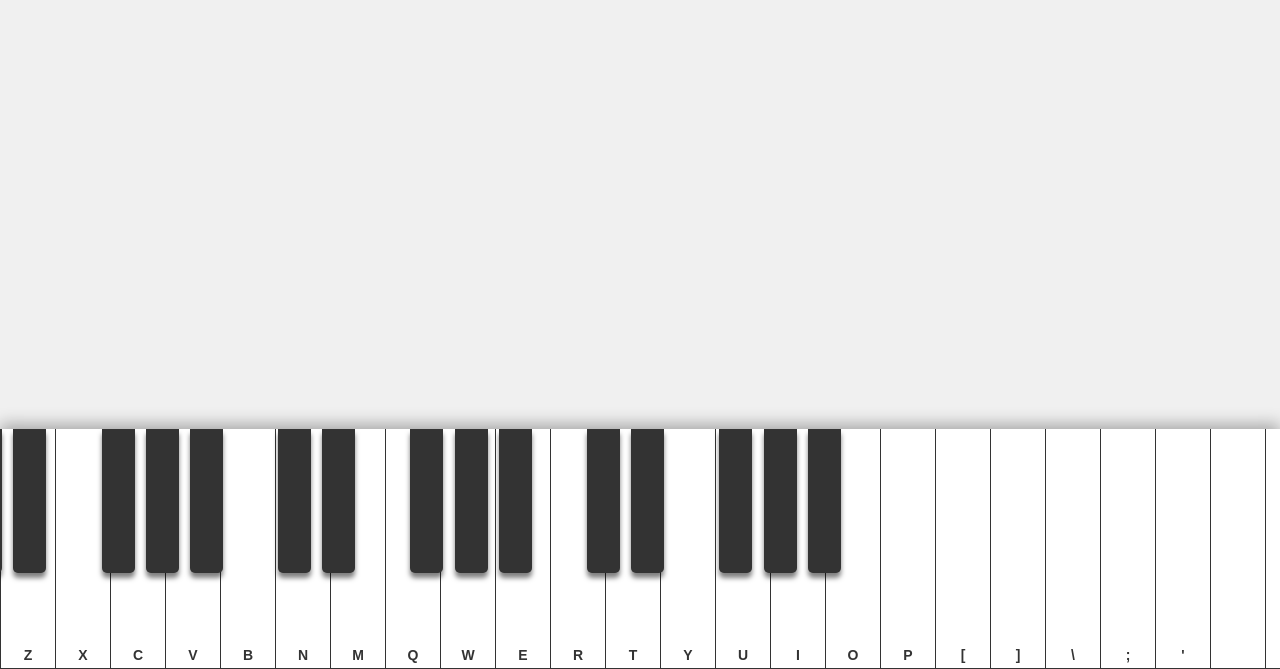
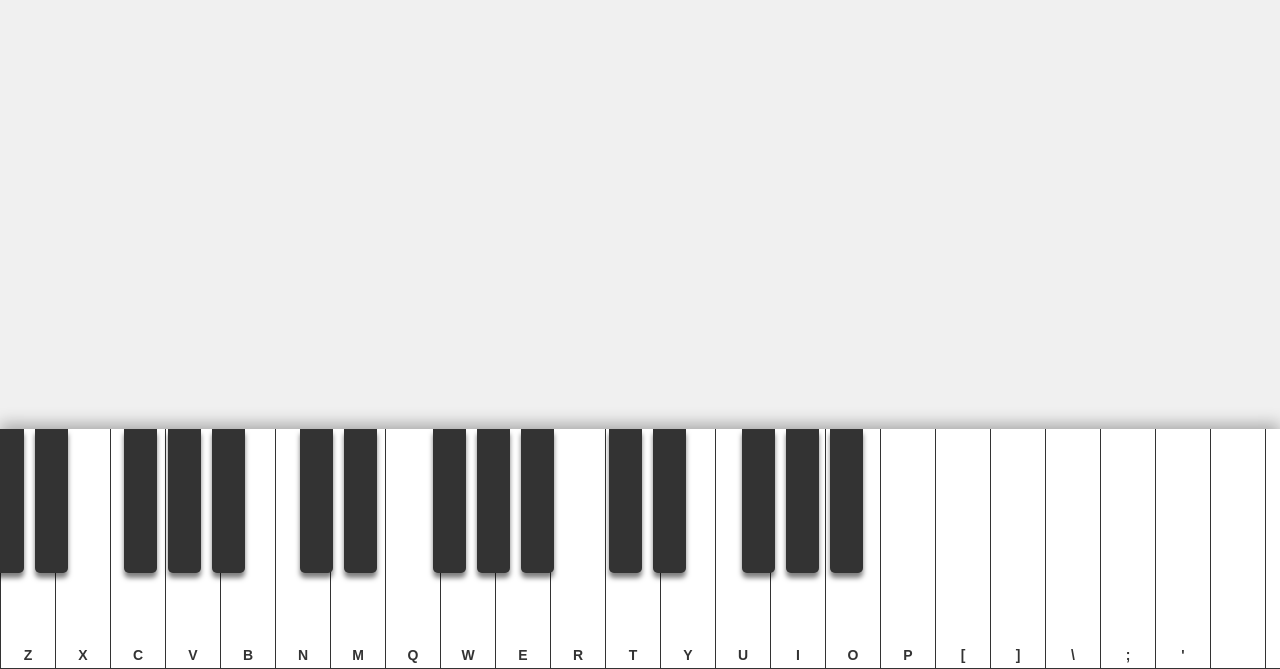
Before and after one commit to aimakashe/piano-player, a website: page index.html in a window 1280 px wide. Shown: the part 131-800 px from the top of the page. Drawn offline with Linux system fonts and the light colour scheme.

Commit message:
fix: Correct black key positioning

```diff
--- a/script.js
+++ b/script.js
@@ -53,10 +53,10 @@ const NOTE_TO_KEY = createNoteToKeyMap(KEY_MAP);
 
 // Список нот для генерации: C3 до C7 (29 белых клавиш)
 const ALL_NOTES = [
-    'C3', 'C#3', 'D3', 'D#3', 'E3', 'F3', 'F#3', 'G3', 'G#3', 'A3', 'A#3', 'B3',
-    'C4', 'C#4', 'D4', 'D#4', 'E4', 'F4', 'F#4', 'G4', 'G#4', 'A4', 'A#4', 'B4',
-    'C5', 'C#5', 'D5', 'D#5', 'E5', 'F5', 'F#5', 'G5', 'G#5', 'A5', 'A#5', 'B5',
-    'C6', 'C#6', 'D6', 'D#6', 'E6', 'F6', 'F#6', 'G6', 'G#6', 'A6', 'A#6', 'B6',
+    'C3', 'C#3', 'D3', 'D#3', 'E3', 'F3', 'F#3', 'G3', 'G#3', 'A3', 'A#3', 'B3', // Октава 3
+    'C4', 'C#4', 'D4', 'D#4', 'E4', 'F4', 'F#4', 'G4', 'G#4', 'A4', 'A#4', 'B4', // Октава 4
+    'C5', 'C#5', 'D5', 'D#5', 'E5', 'F5', 'F#5', 'G5', 'G#5', 'A5', 'A#5', 'B5', // Октава 5
+    'C6', 'C#6', 'D6', 'D#6', 'E6', 'F6', 'F#6', 'G6', 'G#6', 'A6', 'A#6', 'B6', // Октава 6
     'C7'
 ];
 
--- a/style.css
+++ b/style.css
@@ -113,36 +113,59 @@ h1 {
 
 /* ПОЗИЦИОНИРОВАНИЕ ЧЕРНЫХ КЛАВИШЕЙ (29 белых клавиш: C3-C7) */
 
-/* Общее количество белых клавиш: 29. LEFT = (100% / 29 * [N]) - 30% */
+/* Общее количество белых клавиш: 29.
+   LEFT = (100% / 29 * (N + 0.5)) - 30%.
+   (N+0.5) находит центр между N-й и (N+1)-й белой клавишей.
+   30% — это половина ширины черной клавиши (60%).
+*/
 
 /* ОКТАВА 3 (С3-B3) */
-.key.black[data-note$="C#3"] { left: calc(100% / 29 * 1 - 30%); }
-.key.black[data-note$="D#3"] { left: calc(100% / 29 * 2 - 30%); }
-.key.black[data-note$="F#3"] { left: calc(100% / 29 * 4 - 30%); }
-.key.black[data-note$="G#3"] { left: calc(100% / 29 * 5 - 30%); }
-.key.black[data-note$="A#3"] { left: calc(100% / 29 * 6 - 30%); }
+/* C#3: после 1-й белой (1.5) */
+.key.black[data-note$="C#3"] { left: calc(100% / 29 * 1.5 - 30%); }
+/* D#3: после 2-й белой (2.5) */
+.key.black[data-note$="D#3"] { left: calc(100% / 29 * 2.5 - 30%); }
+/* F#3: после 4-й белой (4.5) */
+.key.black[data-note$="F#3"] { left: calc(100% / 29 * 4.5 - 30%); }
+/* G#3: после 5-й белой (5.5) */
+.key.black[data-note$="G#3"] { left: calc(100% / 29 * 5.5 - 30%); }
+/* A#3: после 6-й белой (6.5) */
+.key.black[data-note$="A#3"] { left: calc(100% / 29 * 6.5 - 30%); }
 
 /* ОКТАВА 4 (C4-B4) - Начинается с 8-й белой клавиши (C4) */
-.key.black[data-note$="C#4"] { left: calc(100% / 29 * 8 - 30%); }
-.key.black[data-note$="D#4"] { left: calc(100% / 29 * 9 - 30%); }
-.key.black[data-note$="F#4"] { left: calc(100% / 29 * 11 - 30%); }
-.key.black[data-note$="G#4"] { left: calc(100% / 29 * 12 - 30%); }
-.key.black[data-note$="A#4"] { left: calc(100% / 29 * 13 - 30%); }
+/* C#4: после 8-й белой (8.5) */
+.key.black[data-note$="C#4"] { left: calc(100% / 29 * 8.5 - 30%); }
+/* D#4: после 9-й белой (9.5) */
+.key.black[data-note$="D#4"] { left: calc(100% / 29 * 9.5 - 30%); }
+/* F#4: после 11-й белой (11.5) */
+.key.black[data-note$="F#4"] { left: calc(100% / 29 * 11.5 - 30%); }
+/* G#4: после 12-й белой (12.5) */
+.key.black[data-note$="G#4"] { left: calc(100% / 29 * 12.5 - 30%); }
+/* A#4: после 13-й белой (13.5) */
+.key.black[data-note$="A#4"] { left: calc(100% / 29 * 13.5 - 30%); }
 
 /* ОКТАВА 5 (C5-B5) - Начинается с 15-й белой клавиши (C5) */
-.key.black[data-note$="C#5"] { left: calc(100% / 29 * 15 - 30%); }
-.key.black[data-note$="D#5"] { left: calc(100% / 29 * 16 - 30%); }
-.key.black[data-note$="F#5"] { left: calc(100% / 29 * 18 - 30%); }
-.key.black[data-note$="G#5"] { left: calc(100% / 29 * 19 - 30%); }
-.key.black[data-note$="A#5"] { left: calc(100% / 29 * 20 - 30%); }
+/* C#5: после 15-й белой (15.5) */
+.key.black[data-note$="C#5"] { left: calc(100% / 29 * 15.5 - 30%); }
+/* D#5: после 16-й белой (16.5) */
+.key.black[data-note$="D#5"] { left: calc(100% / 29 * 16.5 - 30%); }
+/* F#5: после 18-й белой (18.5) */
+.key.black[data-note$="F#5"] { left: calc(100% / 29 * 18.5 - 30%); }
+/* G#5: после 19-й белой (19.5) */
+.key.black[data-note$="G#5"] { left: calc(100% / 29 * 19.5 - 30%); }
+/* A#5: после 20-й белой (20.5) */
+.key.black[data-note$="A#5"] { left: calc(100% / 29 * 20.5 - 30%); }
 
 /* ОКТАВА 6 (C6-B6) - Начинается с 22-й белой клавиши (C6) */
-.key.black[data-note$="C#6"] { left: calc(100% / 29 * 22 - 30%); }
-.key.black[data-note$="D#6"] { left: calc(100% / 29 * 23 - 30%); }
-.key.black[data-note$="F#6"] { left: calc(100% / 29 * 25 - 30%); }
-.key.black[data-note$="G#6"] { left: calc(100% / 29 * 26 - 30%); }
-.key.black[data-note$="A#6"] { left: calc(100% / 29 * 27 - 30%); }
-
+/* C#6: после 22-й белой (22.5) */
+.key.black[data-note$="C#6"] { left: calc(100% / 29 * 22.5 - 30%); }
+/* D#6: после 23-й белой (23.5) */
+.key.black[data-note$="D#6"] { left: calc(100% / 29 * 23.5 - 30%); }
+/* F#6: после 25-й белой (25.5) */
+.key.black[data-note$="F#6"] { left: calc(100% / 29 * 25.5 - 30%); }
+/* G#6: после 26-й белой (26.5) */
+.key.black[data-note$="G#6"] { left: calc(100% / 29 * 26.5 - 30%); }
+/* A#6: после 27-й белой (27.5) */
+.key.black[data-note$="A#6"] { left: calc(100% / 29 * 27.5 - 30%); }
 
 /* ЭФФЕКТЫ И ПОДПИСИ КЛАВИШ     */
 
```
